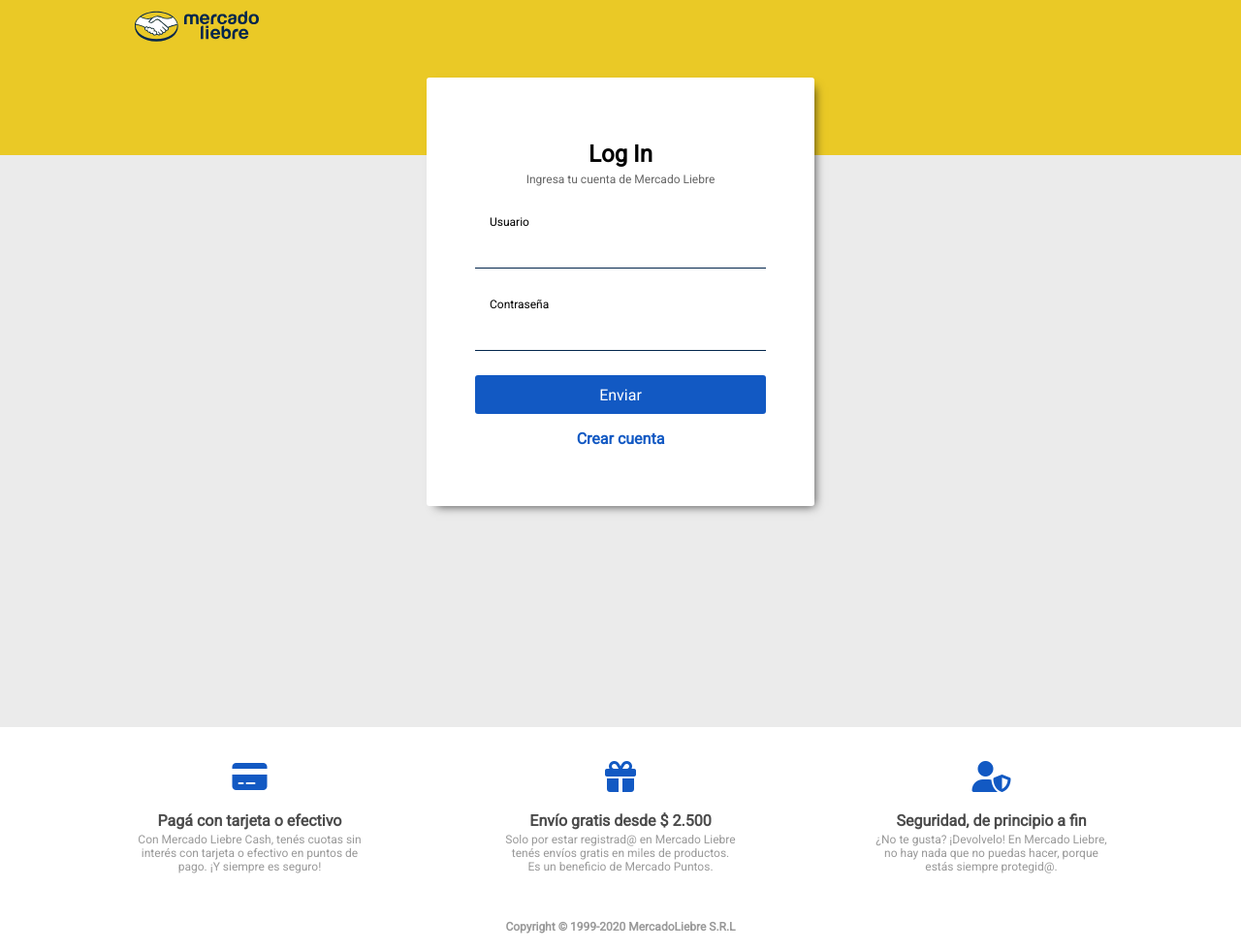
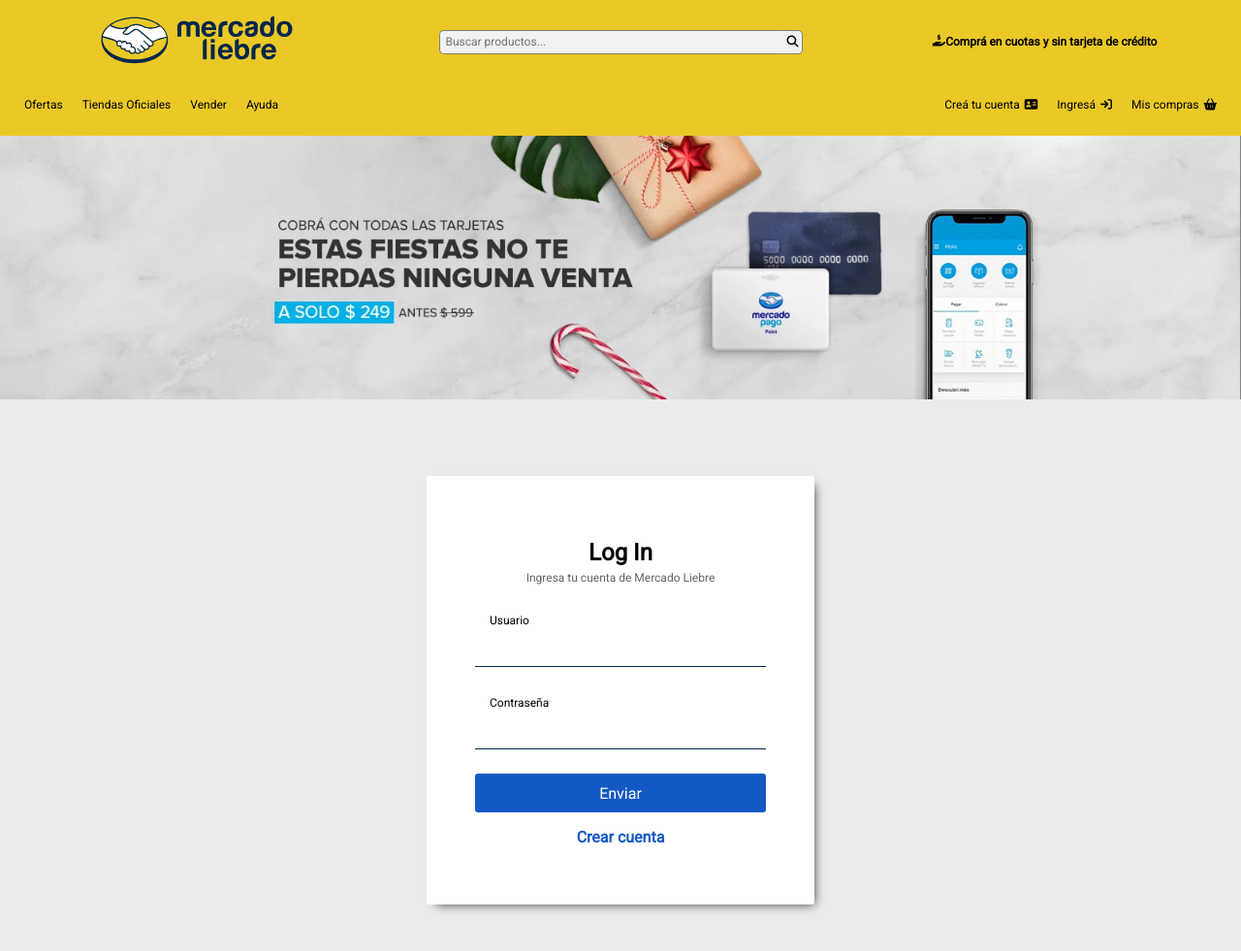
Before and after one commit to Yuchan45/mercado-liebre, a website: page views/login.html in a window 1280 px wide. Shown: the top 981 px of the page at 97% size. Drawn offline with Linux system fonts and the light colour scheme.

Commit message:
Cambie los headers por los normales

```diff
--- a/public/css/styles.css
+++ b/public/css/styles.css
@@ -347,41 +347,14 @@
 
 
 /* --- LOGIN CSS --- */
-.login-header {
-    width: 100vw;
-    height: 50px;
-    background-color: var(--yellow);
-}
-
-.login-header .header-bounds {
-    width: 100%;
-    margin: auto;
-}
-
-.login-header .header-bounds .logo {
-    width: 150px;
-    padding: 10px;
-}
-
-.login-header .header-bounds .logo > img{
-    max-width: 100%;
-}
-
 .main-login {
     height: 75vh;
     display: flex;
     align-content: center;
-    justify-content: flex-start;
+    justify-content: center;
     align-items: center;
     background-color: white;
     flex-direction: column;
-}
-
-.yellow-header {
-    height: 110px;
-    width: 100vw;
-    background-color: var(--yellow);
-    display: none;
 }
 
 .main-login .login-wrapper {
@@ -512,7 +485,7 @@
     height: auto;
     display: flex;
     align-content: center;
-    justify-content: flex-start;
+    justify-content: center;
     align-items: center;
     background-color: white;
     flex-direction: column;
@@ -717,7 +690,8 @@
         padding: 50px;
         max-width: 400px;
         border-radius: 3px;
-        margin-top: -80px;
+        margin: 75px auto;
+        /* margin-top: -80px; */
         box-shadow: 5px 5px 10px -5px rgba(0,0,0,0.75);
     }
     .main-login {
@@ -725,7 +699,7 @@
     }
     .login-footer {
         padding: 30px 0 15px 0;
-        margin-top: 100px;
+        /* margin-top: 100px; */
     }
     /*REGISTER*/
     .main-register {
@@ -736,7 +710,8 @@
         width: 80%;
         max-width: 1000px;
         border-radius: 3px;
-        margin-top: -80px;
+        margin: 75px auto;
+        /* margin-top: -80px; */
         box-shadow: 5px 5px 10px -5px rgba(0,0,0,0.75);
     }
     .register-wrapper form {
--- a/views/login.html
+++ b/views/login.html
@@ -17,15 +17,59 @@
     <title>Log In - MELI</title>
 </head>
 <body>
-    <header class="login-header">
-        <div class="header-bounds">
-            <div class="logo">
-                <img src="/img/logo-mercado-liebre.svg" alt="">
+    <header>
+        <nav class="nav-bar">
+            <div class="logo-search-container">
+                <div class="logo">
+                    <img src="/img/logo-mercado-liebre.svg" alt="">
+                </div>
+                <form class="search-bar" action="#" method="POST">
+                    <input class="search-input" type="search" name="search" id="search" placeholder="  Buscar productos...">
+                    <button class="search-btn"><i class="fa-solid fa-magnifying-glass"></i></button>
+                </form>
+
+                <div class="suggestion-container">
+                    <div class="suggestion">
+                        <i class="fa-solid fa-hand-holding-dollar"></i>
+                        <h4>Comprá en cuotas y sin tarjeta de crédito</h1>
+                    </div>
+                </div>
             </div>
-        </div>
+            <nav class="menu-buttons">
+                <ul class="menu">
+                    <li><a href="">Ofertas</a></li>
+                    <li><a href="">Tiendas Oficiales</a></li>
+                    <li><a href="">Vender</a></li>
+                    <li><a href="">Ayuda</a></li>
+                </ul>
+                <nav class="account">
+                    <a href="/register">
+                        <p>Creá tu cuenta</p>
+                        <i class="fa-solid fa-address-card"></i>
+                    </a>
+                    <a href="/login">
+                        <p>Ingresá</p>
+                        <i class="fa-solid fa-arrow-right-to-bracket"></i>
+                    </a>
+                    <a href="">
+                        <p>Mis compras</p>
+                        <i class="fa-solid fa-basket-shopping"></i>
+                    </a>
+                </nav>
+            </nav>
+            <div class="hamburger-container">
+                <div class="lines-wrap">
+                    <div class="hamburger-line"></div>
+                    <div class="hamburger-line"></div>
+                    <div class="hamburger-line"></div>
+                </div>
+            </div>
+            <banner class="home-banner">
+                <img src="/img/img-home-banner.jpg" alt="">
+            </banner>
+        </nav>
     </header>
     <main class="main-login">
-        <div class="yellow-header"></div>
         <div class="login-wrapper">
             <h1 class="form-title">Log In</h1>
             <h4 class="form-subtitle">Ingresa tu cuenta de Mercado Liebre</h4>
```
Also changed, not shown: views/register.html (+50 -6 lines).
